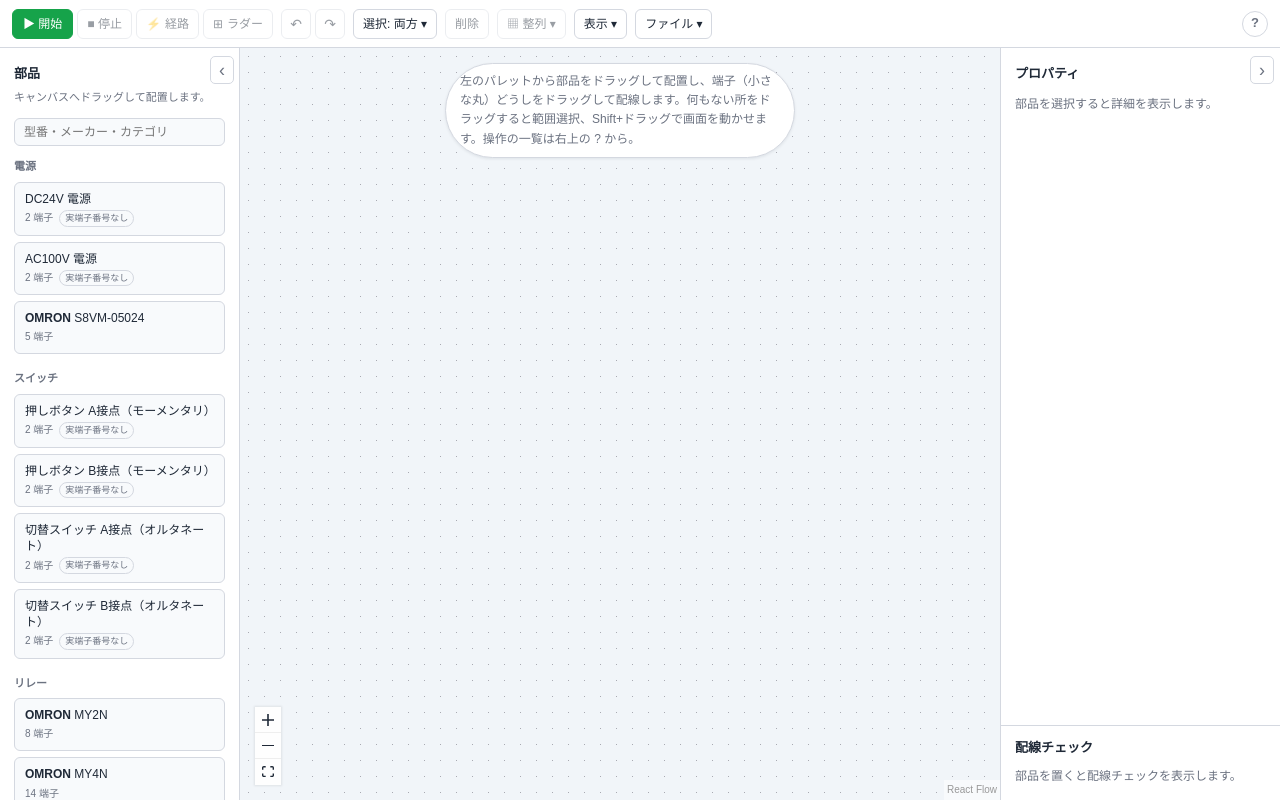
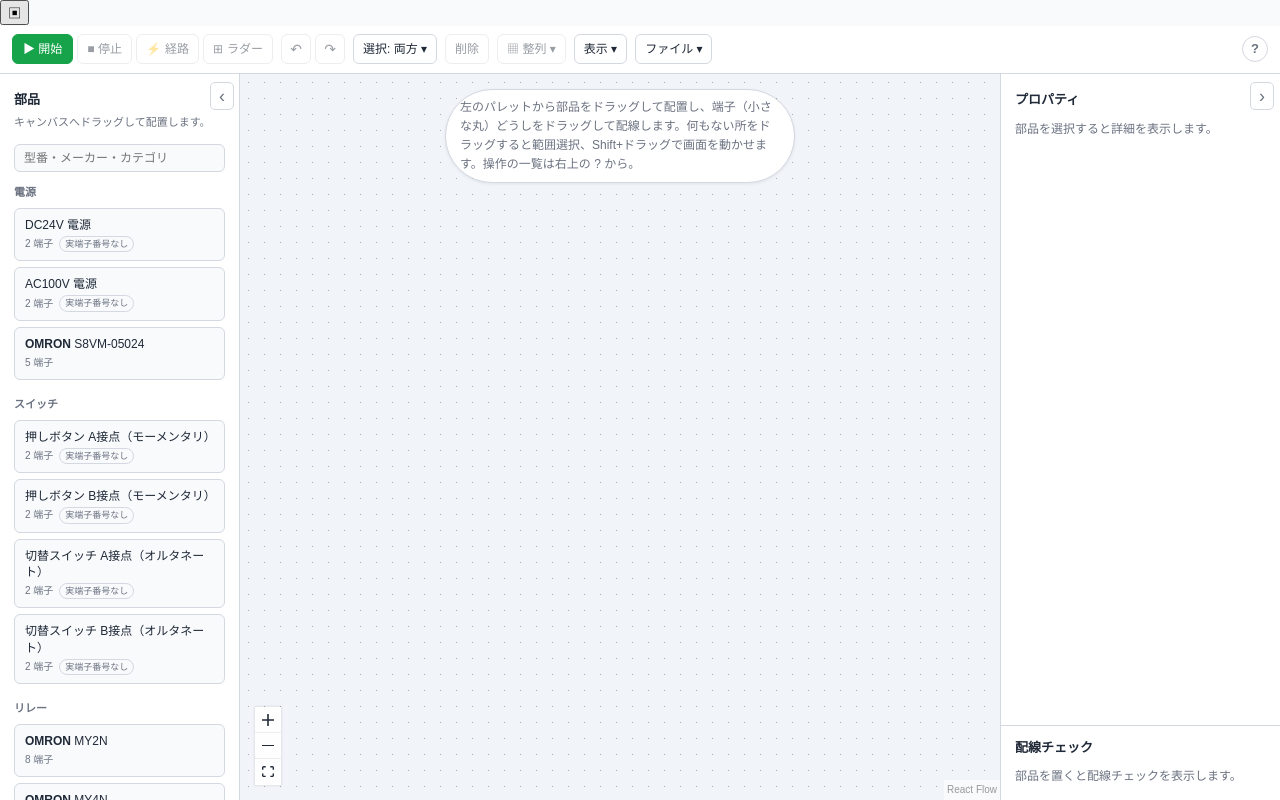
Before and after one commit to su-metal/relay-lab, a Next.js app: page / in a window 1280 px wide. Built offline with nearby package versions, Linux system fonts and the light colour scheme.

Commit message:
feat(ui): add one-click main-canvas mode

```diff
--- a/src/components/circuit/CircuitWorkspace.tsx
+++ b/src/components/circuit/CircuitWorkspace.tsx
@@ -1,12 +1,4 @@
 "use client";
-
-/**
- * 3 カラムレイアウト（design.md §8）と、狭い画面のシート切り替え（§8.12）。
- *
- * `ReactFlowProvider` をここで張っているのは、Toolbar（`fitView`）と
- * CircuitCanvas（`screenToFlowPosition`）、保存の復元（`setViewport`）が
- * 同じ React Flow インスタンスを共有する必要があるため。
- */
 
 import { ReactFlowProvider, useReactFlow, useStoreApi } from "@xyflow/react";
 import { useCallback, useEffect, useState } from "react";
@@ -83,11 +75,6 @@ function Workspace() {
     setInspectorOpen((current) => !current);
   }, []);
 
-  /**
-   * M / 上部ボタンの一括切り替え。
-   * どちらか一方でも開いていれば両方閉じ、両方閉じているときだけ両方戻す。
-   * これなら「片側だけ閉じた状態 → M」で確実にメインだけになる。
-   */
   const toggleAllPanels = useCallback(() => {
     const open = !paletteOpen && !inspectorOpen;
     setPaletteOpen(open);
@@ -159,6 +146,28 @@ function Workspace() {
 
   return (
     <div className={styles.workspace} data-compact={compact || undefined}>
+      <div className={styles.toolbarHost} data-compact={compact || undefined}>
+        {!compact && (
+          <button
+            type="button"
+            className={styles.allPanelsToggle}
+            data-active={sidePanelsHidden ? true : undefined}
+            onClick={toggleAllPanels}
+            aria-pressed={sidePanelsHidden}
+            aria-label={
+              sidePanelsHidden
+                ? "部品パネルとプロパティパネルを開く"
+                : "部品パネルとプロパティパネルを閉じる"
+            }
+            title={
+              sidePanelsHidden
+                ? "左右のパネルを開く（M）"
+                : "左右のパネルを閉じてメインだけ表示（M）"
+            }
+          >
+            ▣
+          </button>
+        )}
         <Toolbar
           compact={compact}
           saveStatus={persistence.status}
@@ -168,9 +177,8 @@ function Workspace() {
           onImportFile={persistence.importFromFile}
           onOpenHelp={() => setHelpOpen(true)}
           onOpenLadder={() => setLadderOpen(true)}
-        sidePanelsHidden={sidePanelsHidden}
-        onToggleSidePanels={toggleAllPanels}
         />
+      </div>
 
       {persistence.notices.length > 0 && (
         <LoadNotices
```
Lines whose indentation alone changed are shown as unchanged.
